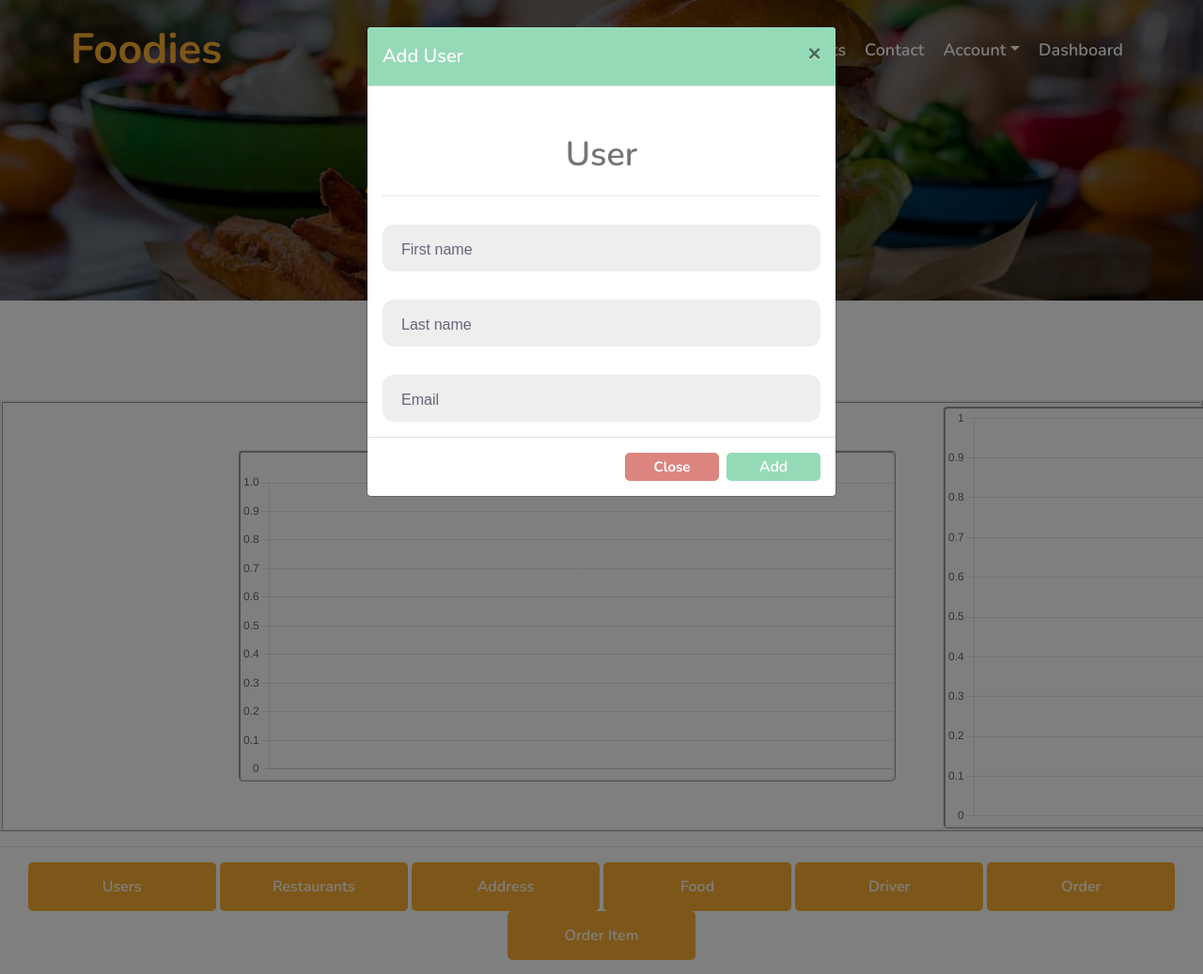
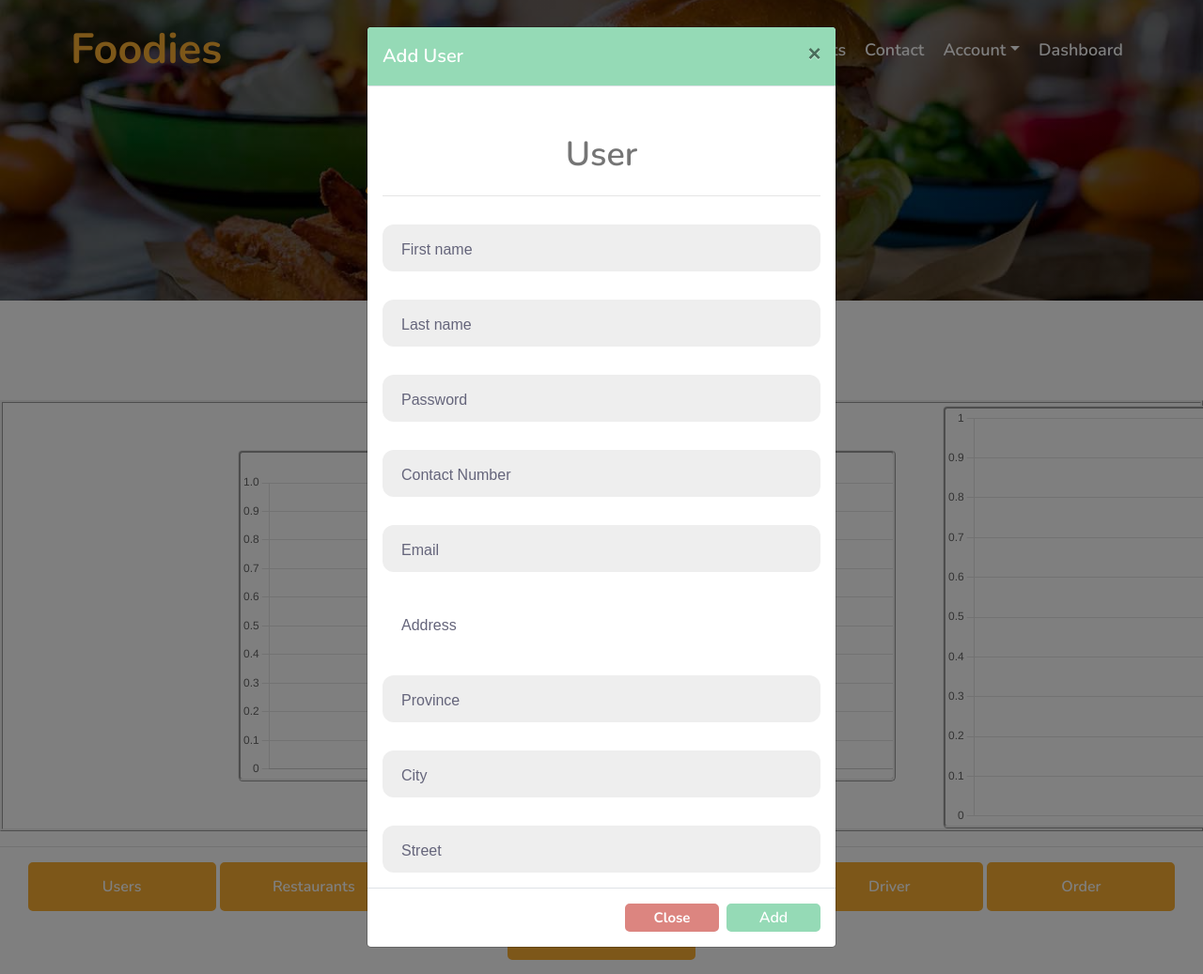
Before and after one commit to chingpoi/Foodies-Project, a Django app: page /dashboard/ in a window 1280 px wide, after a click on "Add User". Shown: the whole page at 94% size. Run offline with Django 3.2, Linux system fonts and the light colour scheme; data that the repository does not hold is empty; some libraries are stand-ins or nearby versions.

Commit message:
first commit not yet finished

```diff
--- a/foodiesproject/foodies/Templates/dashboard.html
+++ b/foodiesproject/foodies/Templates/dashboard.html
@@ -678,29 +678,61 @@
         </div>
         <div class="modal-body">
           <center>
-          <form method="POST" action="#">
-
+          <form method="POST" action="{% url 'foodies:userAdd' %}">
+            {% csrf_token %}
             <div class="form1">
                 <div class="title1">User</div>
                 <hr>
 
 
                 <div class="input1-container ic2">
-                  <input id="firstname" class="input1" type="text" placeholder=" " required/>
+                  <input id="userFirstname" name="userFirstname" class="input1" type="text" placeholder=" " required/>
                   <div class="cut"></div>
                   <label for="firstname" class="placeholder">First name</label>
                 </div>
 
                 <div class="input1-container ic2">
-                  <input id="lastname" class="input1" type="text" placeholder=" " required/>
+                  <input id="userLastname" name="userLastname" class="input1" type="text" placeholder=" " required/>
                   <div class="cut"></div>
                   <label for="lastname" class="placeholder">Last name</label>
                 </div>
 
                 <div class="input1-container ic2">
-                  <input id="email" class="input1" type="email" placeholder=" " required/>
+                  <input id="userPassword" name="userPassword" class="input1" type="text" placeholder=" " required/>
+                  <div class="cut"></div>
+                  <label for="password" class="placeholder">Password</label>
+                </div>
+
+                <div class="input1-container ic2">
+                  <input id="usercontactNumber" name="usercontactNumber" class="input1" type="text" placeholder=" " required/>
+                  <div class="cut"></div>
+                  <label for="usercontactNumber" class="placeholder">Contact Number</label>
+                </div>
+
+                <div class="input1-container ic2">
+                  <input id="userEmail" name="userEmail" class="input1" type="email" placeholder=" " required/>
                   <div class="cut cut-short"></div>
-                  <label for="email" class="placeholder">Email</label>
+                  <label for="userEmail" class="placeholder">Email</label>
+                </div>
+
+                <div class="input1-container ic2"><label for="" class="placeholder">Address</label></div>
+
+                <div class="input1-container ic2">
+                  <input id="userAddressProvince" name="userAddressProvince" class="input1" type="text" placeholder=" " required/>
+                  <div class="cut cut-short"></div>
+                  <label for="userAddressProvince" class="placeholder">Province</label>
+                </div>
+
+                <div class="input1-container ic2">
+                  <input id="userAddressCity" name="userAddressCity" class="input1" type="text" placeholder=" " required/>
+                  <div class="cut cut-short"></div>
+                  <label for="userAddressCity" class="placeholder">City</label>
+                </div>
+
+                <div class="input1-container ic2">
+                  <input id="userAddressStreet" name="userAddressStreet" class="input1" type="text" placeholder=" " required/>
+                  <div class="cut cut-short"></div>
+                  <label for="userAddressStreet" class="placeholder">Street</label>
                 </div>
 
 
--- a/foodiesproject/foodies/urls.py
+++ b/foodiesproject/foodies/urls.py
@@ -7,6 +7,7 @@
 #URLs for Foodies app
     path('', views.IndexView.as_view(), name="index"),
     path('dashboard/', views.DashboardView.as_view(), name="dashboard"),
+    path('createUser', views.DashboardView.AddUser, name = "userAdd"),
     path('resRegister/', views.RestaurantRegisterView.as_view(), name = "resRegister_view"),
     path('createRestaurant', views.RestaurantRegisterView.AddRestaurant, name = "resAdd"),
 ]
--- a/foodiesproject/foodies/views.py
+++ b/foodiesproject/foodies/views.py
@@ -1,4 +1,5 @@
 from django.shortcuts import redirect, render
+from django.db import transaction
 from django.views.generic import View
 from .forms import *
 from django.http import HttpResponse
@@ -84,18 +85,39 @@
 		}
 		return render(request,'dashboard.html', context)
 
-def AddUser(request):
-	if request.method == "POST":
-		form = UserForm(request.POST)
-		if form.is_valid():
-			try:
+	def AddUser(request):
+		if request.method == "POST":
+			form = UserForm(request.POST)
+
+			if form.is_valid():
+				print(form.is_valid())
+				#FOREIGN USER ATTRIBUTES
+				uAddressProvince = request.POST.get("userAddressProvince")
+				uAddressCity = request.POST.get("userAddressCity")
+				uAddressStreet = request.POST.get("userAddressStreet")
+
+				#PRIMARY USER ATTRIBUTES
+				uFname = request.POST.get("userFirstname")
+				uLname = request.POST.get("userLastname")
+				uPassword = request.POST.get("userPassword")
+				uContactNumber = request.POST.get("usercontactNumber")
+				uEmail = request.POST.get("userEmail")
+
+
+				aForm = Address(Address_province = uAddressProvince, Address_City = uAddressCity, Address_Street = uAddressStreet)
+				aForm.save()
+				uAddressID = Address.objects.get(Address_ID = "1")
+				form = User(User_FirstName = uFname, User_LastName = uLname, User_Password = uPassword, User_ContactNumber = uContactNumber, User_Email = uEmail, Address_ID = uAddressID)
 				form.save()
 				return redirect('http://127.0.0.1:8000/dashboard/')
-			except:
-				pass
-	else:
-		form = UserForm()
-	return redirect('http://127.0.0.1:8000/dashboard/')
+			else:
+				print(form.errors)
+				return HttpResponse('not valid')
+
+
+
+
+#CHING'S CODES
 
 def DeleteUser(request, id):
     user = User.objects.get(User_ID=id)
```
